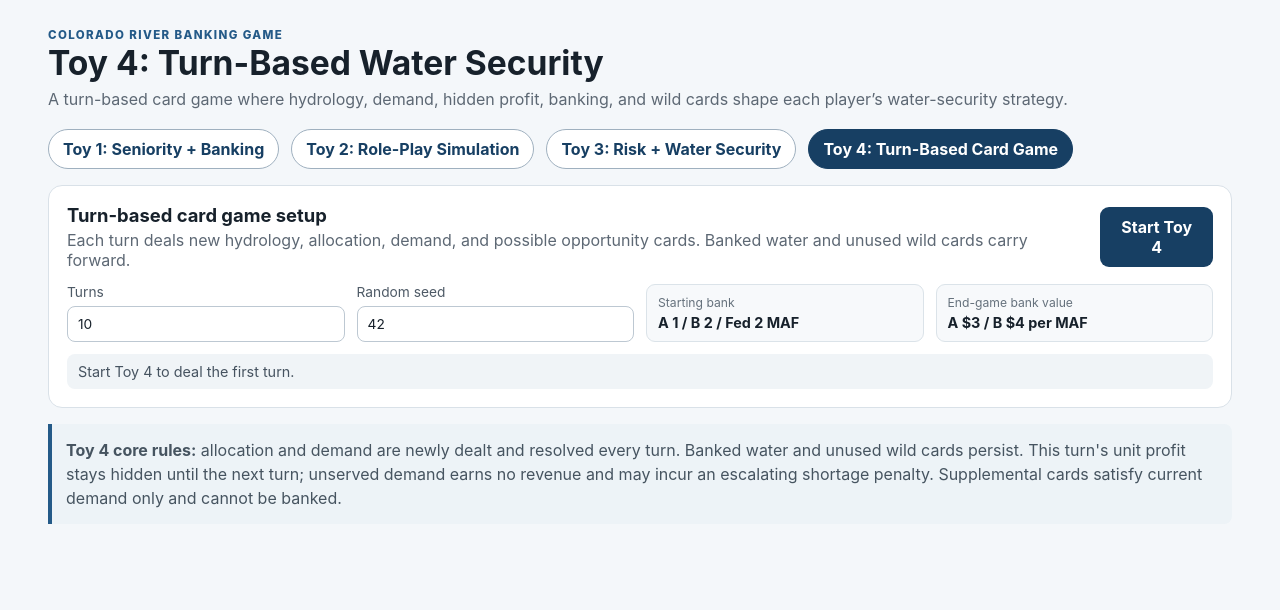
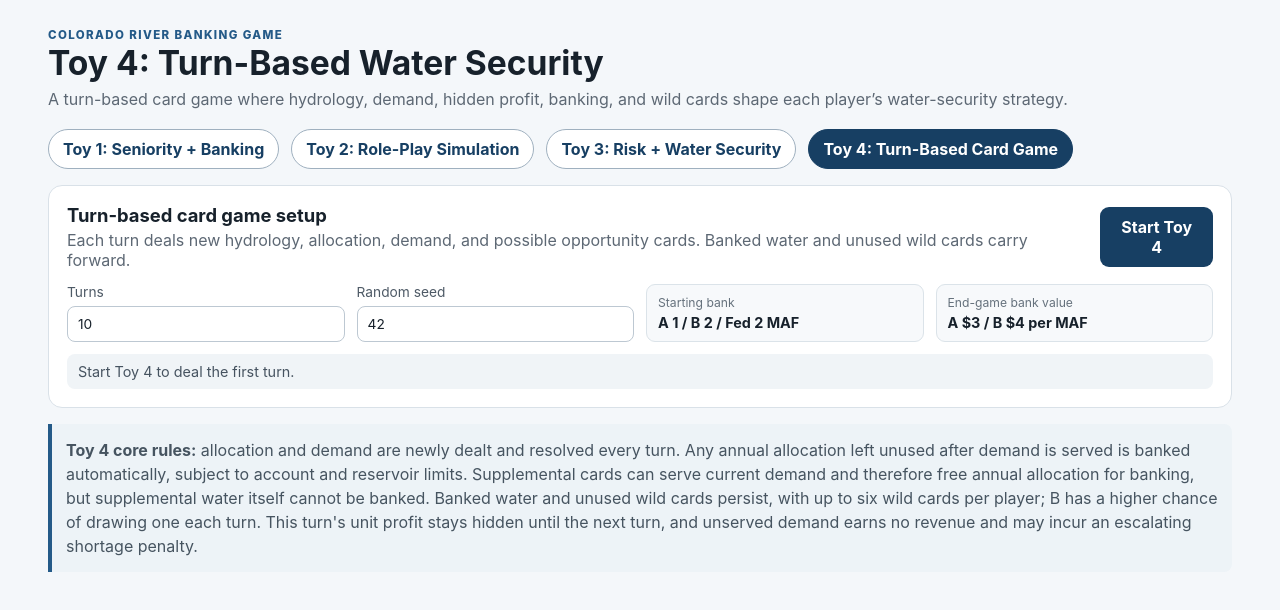
Before and after one commit to fhung-CRC/colorado-river-banking-game, a React (Vite) app: page / in a window 1280 px wide. Both pictures are taken after a click on the button "Toy 4: Turn-Based Card Game". Shown: the top 610 px of the page. Built offline with nearby package versions, Linux system fonts and the light colour scheme.

Commit message:
Expand Toy 4 wild-card hand and auto-bank unused allocation

```diff
--- a/src/Toy4.tsx
+++ b/src/Toy4.tsx
@@ -48,7 +48,7 @@ export default function Toy4(p:Toy4Props){
 
   function addDrawToHand(hand:WildCard[],card:WildCard|null){
     if(!card) return {hand,note:''}
-    if(hand.length>=2) return {hand,note:' Wild-card hand was full, so the new card was discarded.'}
+    if(hand.length>=6) return {hand,note:' Wild-card hand was full, so the new card was discarded.'}
     return {hand:[...hand,card],note:''}
   }
 
@@ -169,7 +169,7 @@ export default function Toy4(p:Toy4Props){
       </div>
     </section>}
 
-    <section className="rules"><strong>Toy 4 core rules:</strong> allocation and demand are newly dealt and resolved every turn. Banked water and unused wild cards persist. This turn's unit profit stays hidden until the next turn; unserved demand earns no revenue and may incur an escalating shortage penalty. Supplemental cards satisfy current demand only and cannot be banked.</section>
+    <section className="rules"><strong>Toy 4 core rules:</strong> allocation and demand are newly dealt and resolved every turn. Any annual allocation left unused after demand is served is banked automatically, subject to account and reservoir limits. Supplemental cards can serve current demand and therefore free annual allocation for banking, but supplemental water itself cannot be banked. Banked water and unused wild cards persist, with up to six wild cards per player; B has a higher chance of drawing one each turn. This turn's unit profit stays hidden until the next turn, and unserved demand earns no revenue and may incur an escalating shortage penalty.</section>
   </>
 }
 
@@ -191,11 +191,11 @@ function PlayerBoard(props:{
   const flexibility=selected.filter(c=>c.type==='flexibility').reduce((s,c)=>s+c.quantity,0)
   const supplemental=selected.filter(c=>c.type==='supplemental').reduce((s,c)=>s+c.quantity,0)
   const adjustedDemand=Math.max(0,demand-flexibility)
+  const supplementalUsable=Math.min(supplemental,adjustedDemand)
+  const demandAfterSupplemental=Math.max(0,adjustedDemand-supplementalUsable)
   const allocationAvailable=Math.max(0,allocation-props.decision.saveFromAllocation)
-  const allocationUsed=Math.min(adjustedDemand,allocationAvailable)
-  const structuralShortage=Math.max(0,adjustedDemand-allocation)
-  const supplementalUsable=Math.min(supplemental,structuralShortage)
-  const remaining=Math.max(0,adjustedDemand-allocationUsed-supplementalUsable)
+  const allocationUsed=Math.min(demandAfterSupplemental,allocationAvailable)
+  const remaining=Math.max(0,demandAfterSupplemental-allocationUsed)
   const projectedBankWithdrawal=Math.min(remaining,props.bank,props.decision.bankWithdrawalLimit)
   const projectedEndingBank=Math.max(0,props.bank-projectedBankWithdrawal)+Math.max(0,allocation-allocationUsed)
 
@@ -217,13 +217,13 @@ function PlayerBoard(props:{
     </div>
 
     <div className="toy4-cards">
-      <GameCard kind="allocation" title="Allocation" value={fmt(allocation)+' MAF'} note="Play this turn or bank unused water."/>
+      <GameCard kind="allocation" title="Allocation" value={fmt(allocation)+' MAF'} note="Unused allocation is banked automatically."/>
       <GameCard kind="demand" title="Demand" value={fmt(demand)+' MAF'} note="Must be resolved this turn."/>
       <GameCard kind="profit" title="Unit Profit" value="Hidden" note={'Revealed at start of Turn '+(props.draw.turn+1)+'.'}/>
     </div>
 
     <div className="toy4-hand">
-      <div className="toy4-hand-title"><strong>Persistent hand</strong><span>{props.hand.length}/2 wild cards</span></div>
+      <div className="toy4-hand-title"><strong>Persistent hand</strong><span>{props.hand.length}/6 wild cards</span></div>
       <div className="toy4-hand-cards">
         <GameCard kind="bank" title="Banked Water" value={fmt(props.bank)+' MAF'} note="Carries forward until withdrawn."/>
         {props.hand.map(card=><button
```
